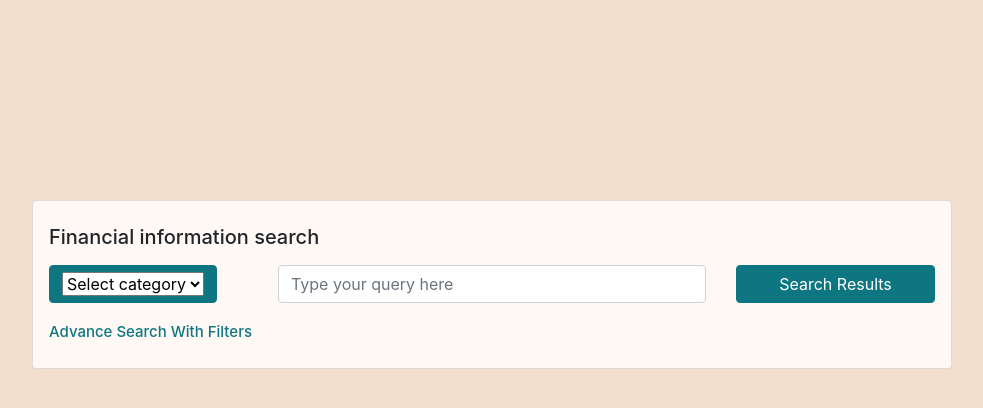
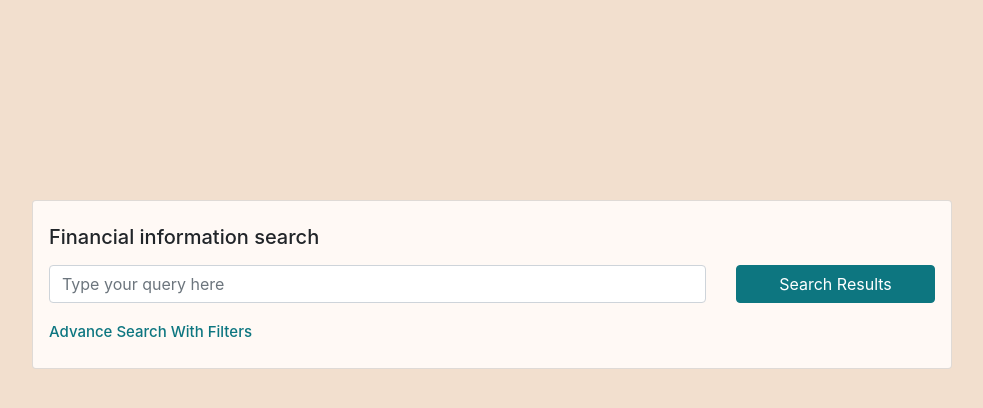
Before and after one commit to timhuijsmans1/search_engine, a Django app: page / in a window 1280 px wide. Shown: the top 408 px of the page, without its empty margins (148-1131 px from the left). Run offline with Django 4.2, Linux system fonts and the light colour scheme; parts of the project's set-up code (start-up, migrations or seed data) failed here and were passed over; some libraries are stand-ins or nearby versions.

Commit message:
fixed search bar in results page

```diff
--- a/search/retrieval/retrieval_execution/retrieval_execution.py
+++ b/search/retrieval/retrieval_execution/retrieval_execution.py
@@ -143,6 +143,7 @@ class RetrievalExecution:
         are no results for the input query.
         """
         if len(self.mini_index.keys()) == 0:
+            print("I'm returning False")
             return False
         else:
             return True
@@ -174,7 +175,7 @@ class RetrievalExecution:
     def execute_ranking(self, used_model, start_date, end_date):
         # returns false if none of the query terms match the index
         if self.mini_index_builder() == False:
-            return False
+            return False, self.has_term_been_corrected, self.corrected_query, self.initial_query
 
 
         else:  # if date filters are provided, get the date range doc union
@@ -210,6 +211,7 @@ class RetrievalExecution:
                 ranked_doc_numbers = self.vsm_ranking()
 
             if used_model == "lm":
+                print("starting lm")
                 ranked_articles = self.lm_ranking(ranking_model_object)
 
             return ranked_articles, self.has_term_been_corrected, self.corrected_query, self.initial_query
--- a/search/retrieval/retrieval_models/language_model/language_model.py
+++ b/search/retrieval/retrieval_models/language_model/language_model.py
@@ -163,6 +163,7 @@ class Language_model:
 
         if documents_appearing_in:
             if date_bool:
+                print("doing date stuff")
                 if boolean_docs:
                     boolean_docs = set(boolean_docs).intersection(date_ind)
                     ranked_articles = self.boolean_retrieval(boolean_docs,query, mini_index, use_pitman_yor_process, query_term_frequency, l_tot, doc_sizes)
@@ -172,6 +173,7 @@ class Language_model:
                         list(reduce(set.intersection, map(set, documents_appearing_in.values()))).intersection(
                             date_ind)))
                     if len(intersection0) < 100:
+                        print("intersecting")
                         d1, d2 = split_list(list(documents_appearing_in.values()))
                         intersection1 = list(set(reduce(set.intersection, map(set, d1))).intersection(date_ind))
                         intersection2 = list(set(reduce(set.intersection, map(set, d2))).intersection(date_ind))
@@ -179,11 +181,14 @@ class Language_model:
                             union_bool = True
                             union_of_documents = list(set(
                                 reduce(set.union, map(set, documents_appearing_in.values()))).intersection(date_ind))
+                        print("finished intersecting")
                 else:
+                    print("intersecting 2")
                     union_bool = True
                     union_of_documents = list(
                         set(reduce(set.union, map(set, documents_appearing_in.values()))).intersection(
                             date_ind))
+                    print("finished intersecting 2")
 
             else:
                 if boolean_docs:
--- a/search/retrieval/templates/retrieval/index.html
+++ b/search/retrieval/templates/retrieval/index.html
@@ -10,16 +10,7 @@
                 <h5>Financial information search</h5>
                   <form name='searchForm' action={% url 'retrieval:results' %} onsubmit="return validateForm()" method="GET">
                     <div class="row g-3 mt-2">
-                        <div class="col-md-3">
-                            <div class="btn btn-secondary">
-                                  <select name='category' name="category-selector" required>
-                                      <option class="dropdown-item" value="" disabled selected>Select category</option>
-                                      <option class="dropdown-item" value='news'>News articles</option>
-                                      <option class="dropdown-item" value='youtube'>Youtube videos</option>
-                                  </select>
-                            </div>
-                        </div>
-                        <div class="col-md-6"> <input type="text" class="form-control" name="query" placeholder="Type your query here" required> </div>
+                        <div class="col-md-9"> <input type="text" class="form-control" name="query" placeholder="Type your query here" required> </div>
                         <div class="col-md-3"> <button type='submit' class="btn btn-secondary btn-block">Search Results</button> </div>
                     </div>
                     <div class="mt-3"> <a data-toggle="collapse" href="#Advanced" role="button" aria-expanded="false" aria-controls="Advanced" class="advanced"> Advance Search With Filters <i class="fa fa-angle-down"></i> </a>
--- a/search/retrieval/urls.py
+++ b/search/retrieval/urls.py
@@ -7,6 +7,6 @@ app_name = "retrieval"
 urlpatterns = [
     path('', views.index, name='index'),
     path('results', views.results, name='results'),
-    path('rerun_query/<str:category>/<str:query>/<str:date_start>/<str:date_end>', views.rerun_results, name='rerun_results'),
+    path('rerun_query/<str:query>/<str:date_start>/<str:date_end>', views.rerun_results, name='rerun_results'),
     path('article/<int:document_id>', views.article_detail, name="article_detail")
 ]
--- a/search/retrieval/views.py
+++ b/search/retrieval/views.py
@@ -29,10 +29,8 @@ def results(request):
     form_data = request.GET
 
     query = form_data.get('query')
-    category = form_data.get('category')
     # validate category and query input, redirect back to home otherwise
-    if category == None:
-        return redirect('retrieval:index')
+
     if query == None:
         return redirect('retrieval:index')
 
@@ -74,29 +72,29 @@ def results(request):
     if ranked_article_objects:
         # query DB with docnumbers
         results = list(ranked_article_objects.values())
-        number_of_results = len(results)
+    else: results = []
+    number_of_results = len(results)
 
-        if date_start and date_end:
-            # change dates to be accepted as url parameters
-            date_start = date_start.replace("/", "")
-            date_end = date_end.replace("/", "")
+    if date_start and date_end:
+        # change dates to be accepted as url parameters
+        date_start = date_start.replace("/", "")
+        date_end = date_end.replace("/", "")
 
-        context = {
-            'results': results,
-            'term_been_corrected': has_term_been_corrected,
-            'corrected_query': corrected_query,
-            'original_query': original_query,
-            'start_of_date_range': date_start,
-            'end_of_date_range': date_end,
-            'document_category': category,
-            'retrieval_time': retrieval_time,
-            'number_of_results': number_of_results
-        }
-        return render(request, 'retrieval/results.html', context)
-    else:
-        return redirect('retrieval:index')
+    context = {
+        'results': results,
+        'term_been_corrected': has_term_been_corrected,
+        'corrected_query': corrected_query,
+        'original_query': original_query,
+        'start_of_date_range': date_start,
+        'end_of_date_range': date_end,
+        'retrieval_time': retrieval_time,
+        'number_of_results': number_of_results
+    }
+    return render(request, 'retrieval/results.html', context)
+    # else:
+    #     return redirect('retrieval:index')
 
-def rerun_results(request, category, query, date_start, date_end):
+def rerun_results(request, query, date_start, date_end):
     start_time = datetime.now()
     first_execution_run = False
 
@@ -111,7 +109,7 @@ def rerun_results(request, category, query, date_start, date_end):
         date_end = datetime.strptime(date_end, '%m%d%Y')
 
     ranked_article_objects, has_term_been_corrected, corrected_query, original_query = retrieval_execution.execute_ranking(
-                        "bm25",
+                        "lm",
                         date_start,
                         date_end,
     )
@@ -121,19 +119,18 @@ def rerun_results(request, category, query, date_start, date_end):
 
     # Only return results if relevant documents are found
     if ranked_article_objects:
-        # query DB with docnumbers
         results = list(ranked_article_objects.values())
-        number_of_results = len(results)
+    else:
+        results = []
+    number_of_results = len(results)
 
-        context = {
-            'results': results,
-            'term_been_corrected': False,
-            'number_of_results': number_of_results,
-            'retrieval_time': retrieval_time
-        }
-        return render(request, 'retrieval/results.html', context)
-    else:
-        return redirect('retrieval:index')
+    context = {
+        'results': results,
+        'term_been_corrected': False,
+        'number_of_results': number_of_results,
+        'retrieval_time': retrieval_time
+    }
+    return render(request, 'retrieval/results.html', context)
 
 def article_detail(request, document_id):
     article = get_object_or_404(TestArticle, pk=document_id)
```
Also changed, not shown: search/retrieval/templates/retrieval/results.html (+11 -2 lines).
